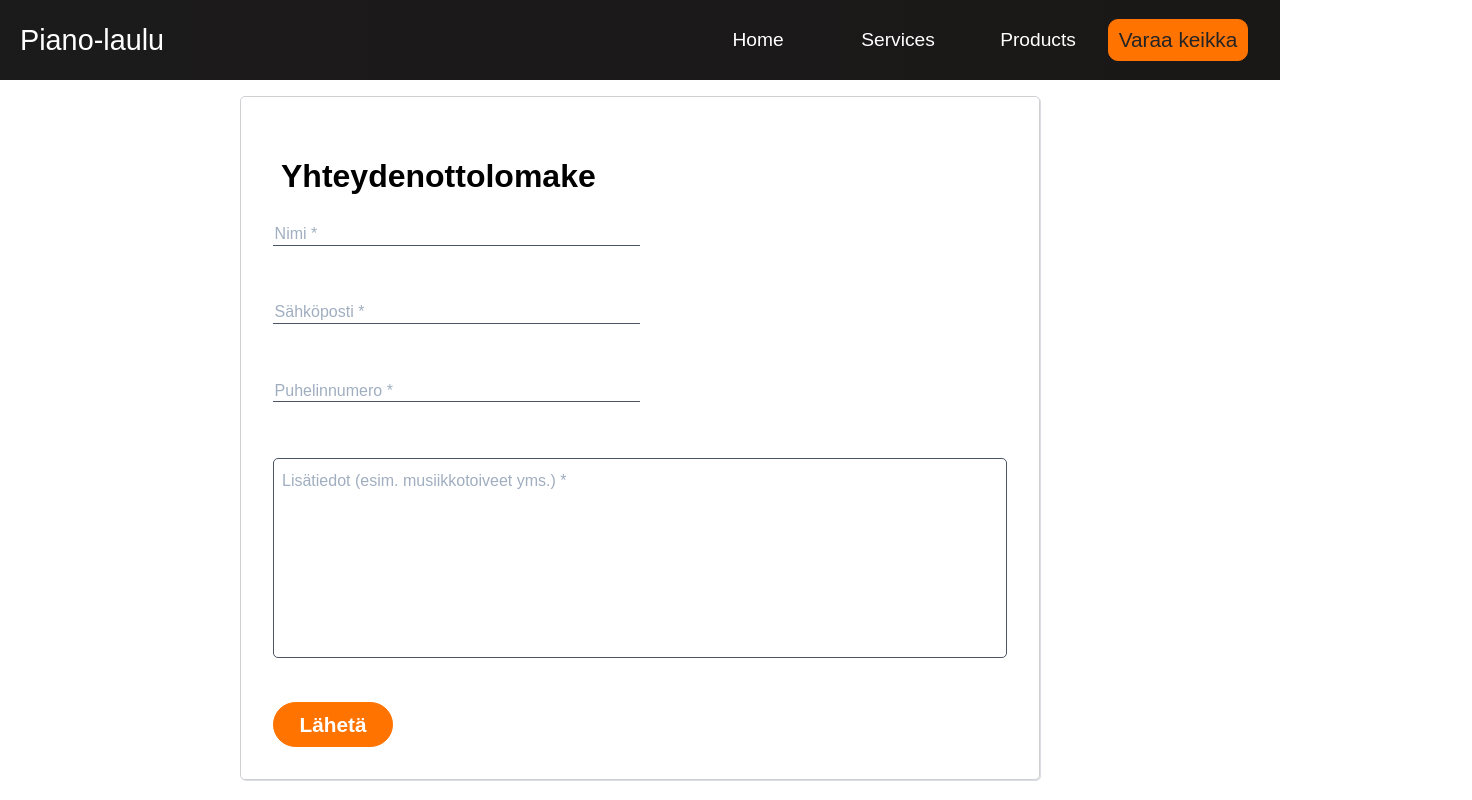
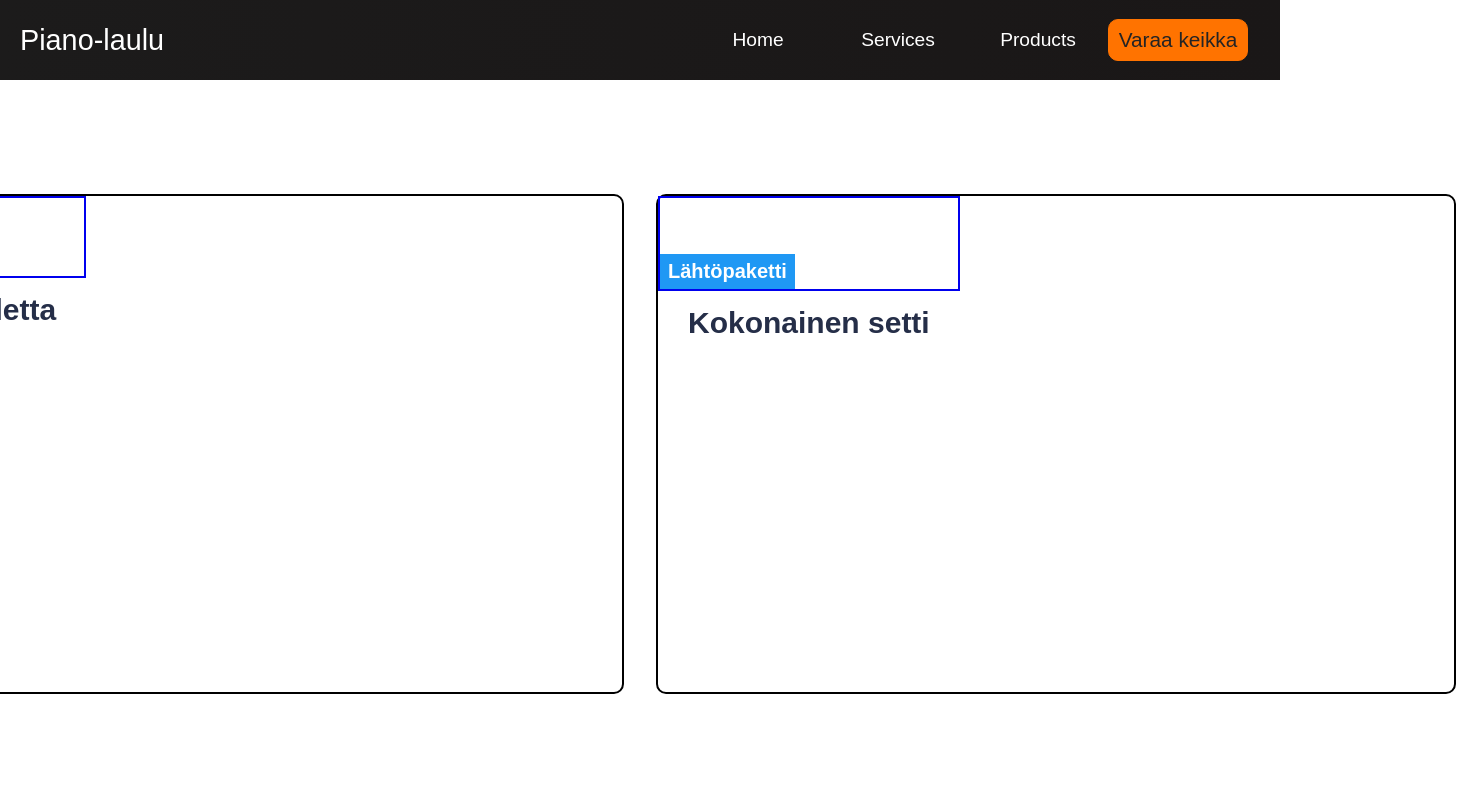
Before and after one commit to samvancart/piano-laulu-frontend, a React (Create React App) app: page / in a window 1280 px wide. Shown: the top 800 px of the page, 1472 px wide, since content can reach past the window. Built offline with nearby package versions, Linux system fonts and the light colour scheme.

Commit message:
created card items

```diff
--- a/src/App.js
+++ b/src/App.js
@@ -1,5 +1,6 @@
 import React from 'react';
 import Navbar from './components/Navbar';
+import Cards from './components/Cards';
 import CustomerInfoForm from './components/CustomerInfoForm';
 import { BrowserRouter as Router, Routes, Route } from 'react-router-dom';
 import './App.css';
@@ -9,6 +10,7 @@ function App() {
     <>
       <Router>
         <Navbar />
+        <Cards />
         <CustomerInfoForm />
         <Routes>
           <Route path='/' exact />
--- /dev/null
+++ b/src/components/CardItem.js
@@ -0,0 +1,19 @@
+import React from 'react';
+import { Link } from 'react-router-dom';
+
+const CardItem = (props) => {
+  return (
+    <>
+      <li className='cards__item'>
+        <Link className='cards__item__link' to={props.path}>
+          <div className='cards__item__pic-wrap' data-category={props.label}/>
+          <div className='cards__item__info'>
+            <h5 className='cards__item__text'>{props.text}</h5>
+          </div>
+        </Link>
+      </li>
+    </>
+  );
+}
+
+export default CardItem;
--- /dev/null
+++ b/src/components/Cards.css
@@ -0,0 +1,126 @@
+.cards {
+    padding: 4rem;
+    background: #fff;
+  }
+
+  h1 {
+    text-align: center;
+  }
+
+  .cards__container {
+    display: flex;
+    flex-flow: column;
+    align-items: center;
+    max-width: 1200px;
+    width: 90%;
+    margin: 0 auto;
+  }
+
+  .cards__wrapper {
+    position: relative;
+    margin: 50px 0 45px;
+  }
+
+  .cards__items {
+    margin-bottom: 24px;
+  }
+
+  .cards__item {
+    width: 800px;
+    height: 500px;
+    border-color: black;
+    border: 2px solid;
+    display: flex;
+    /* flex: 1; */
+    margin: 0 1rem;
+    border-radius: 10px;
+  }
+
+  .cards__item__link {
+    /* display: flex;
+    flex-flow: column;
+    width: 100%;
+    box-shadow: 0 6px 20px rgba(56, 125, 255, 0.17);
+    -webkit-filter: drop-shadow(0 6px 20px rgba(56, 125, 255, 0.017));
+    filter: drop-shadow(0 6px 20px rgba(56, 125, 255, 0.017));
+    border-radius: 10px;
+    overflow: hidden; */
+    text-decoration: none;
+  }
+
+  .cards__item__pic-wrap {
+    border-color: black;
+    border: 2px solid;
+    position: relative;
+    width: 100%;
+    padding-top: 30%;
+    overflow: hidden;
+  }
+
+  .fade-img {
+    animation-name: fade-img;
+    animation-duration: 2s;
+  }
+
+  .cards__item__pic-wrap::after {
+    content: attr(data-category);
+    position: absolute;
+    bottom: 0;
+    align-items: center;
+    justify-content: center;
+    /* margin-left: 100px; */
+    padding: 6px 8px;
+    max-width: calc((100%) - 60px);
+    font-size: 20px;
+    font-weight: 700;
+    color: #fff;
+    background-color: #1f98f4;
+    box-sizing: border-box;
+  }
+
+  /* .cards__item__img {
+    position: absolute;
+    top: 0;
+    right: 0;
+    bottom: 0;
+    left: 0;
+    display: block;
+    width: 100%;
+    max-width: 100%;
+    height: 100%;
+    max-height: 100%;
+    object-fit: cover;
+    transition: all 0.2s linear;
+  }
+
+  .cards__item__img:hover {
+    transform: scale(1.1);
+  } */
+
+  .cards__item__info {
+    padding: 20px 30px 30px;
+  }
+
+  .cards__item__text {
+    color: #252e48;
+    font-size: 30px;
+    line-height: 24px;
+  }
+
+  @media only screen and (min-width: 1200px) {
+    .content__blog__container {
+      width: 84%;
+    }
+  }
+
+  @media only screen and (min-width: 1024px) {
+    .cards__items {
+      display: flex;
+    }
+  }
+
+  @media only screen and (max-width: 1024px) {
+    .cards__item {
+      margin-bottom: 2rem;
+    }
+  }
--- /dev/null
+++ b/src/components/Cards.js
@@ -0,0 +1,28 @@
+import React from 'react';
+import './Cards.css';
+import CardItem from './CardItem';
+
+const Cards = () => {
+  return (
+    <div className='cards'>
+      <div className='cards__container'>
+        <div className='cards__wrapper'>
+          <ul className='cards__items'>
+            <CardItem
+              text='2-4 kappaletta'
+              label='Tehopaketti'
+              path='/services'
+            />
+            <CardItem
+              text='Kokonainen setti'
+              label='Lähtöpaketti'
+              path='/services'
+            />
+          </ul>
+        </div>
+      </div>
+    </div>
+  );
+}
+
+export default Cards;
--- a/src/components/CustomerInfoForm.css
+++ b/src/components/CustomerInfoForm.css
@@ -107,7 +107,7 @@ form textarea::placeholder {
   border-radius: 30px;
   background-color: rgb(255, 115, 0);
   color: #fff;
-  border: 1px solid rgb(255, 115, 0);
+  border: 2px solid rgb(255, 115, 0);
   width: 120px;
   height: 45px;
 }
--- a/src/components/CustomerInfoForm.js
+++ b/src/components/CustomerInfoForm.js
@@ -12,7 +12,7 @@ const CustomerInfoForm = () => {
     const onSubmit = async (values, actions) => {
         await new Promise((resolve) => setTimeout(resolve, 1000));
         actions.resetForm();
-        setClickedBtn(false);
+        setWasClickedBtn(false);
         // actions.validateForm();
         console.log('values: ', values);
         // console.log('actions: ', actions);
@@ -27,9 +27,9 @@ const CustomerInfoForm = () => {
 
 
 
-    const [clickedBtn, setClickedBtn] = useState(false);
+    const [clickedBtn, setWasClickedBtn] = useState(false);
 
-    const wasClickedBtn = () => setClickedBtn(true);
+    const wasClickedBtn = () => setWasClickedBtn(true);
     // const isClickedBtn = () => setClickedBtn(false);
 
     // const onClick = (e) => {
```
